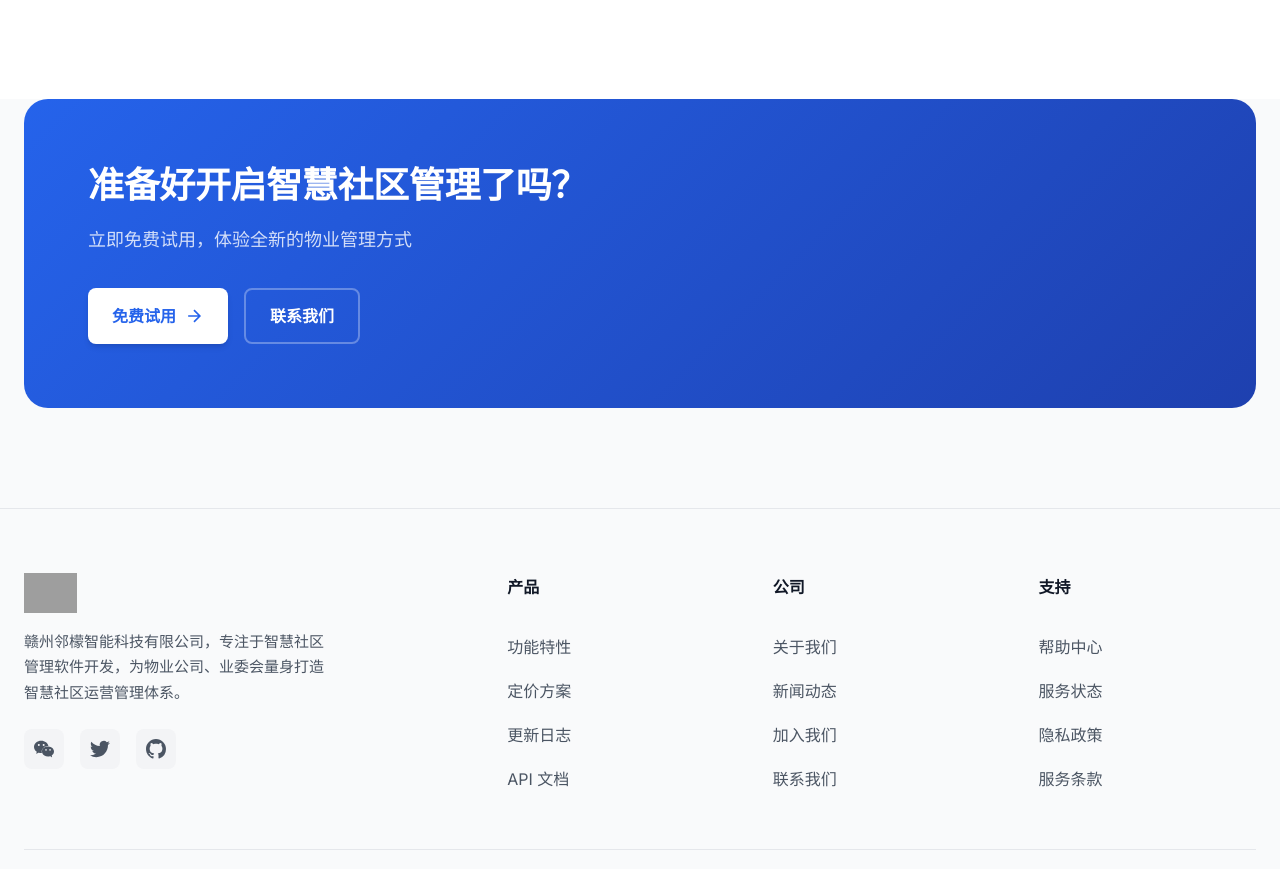
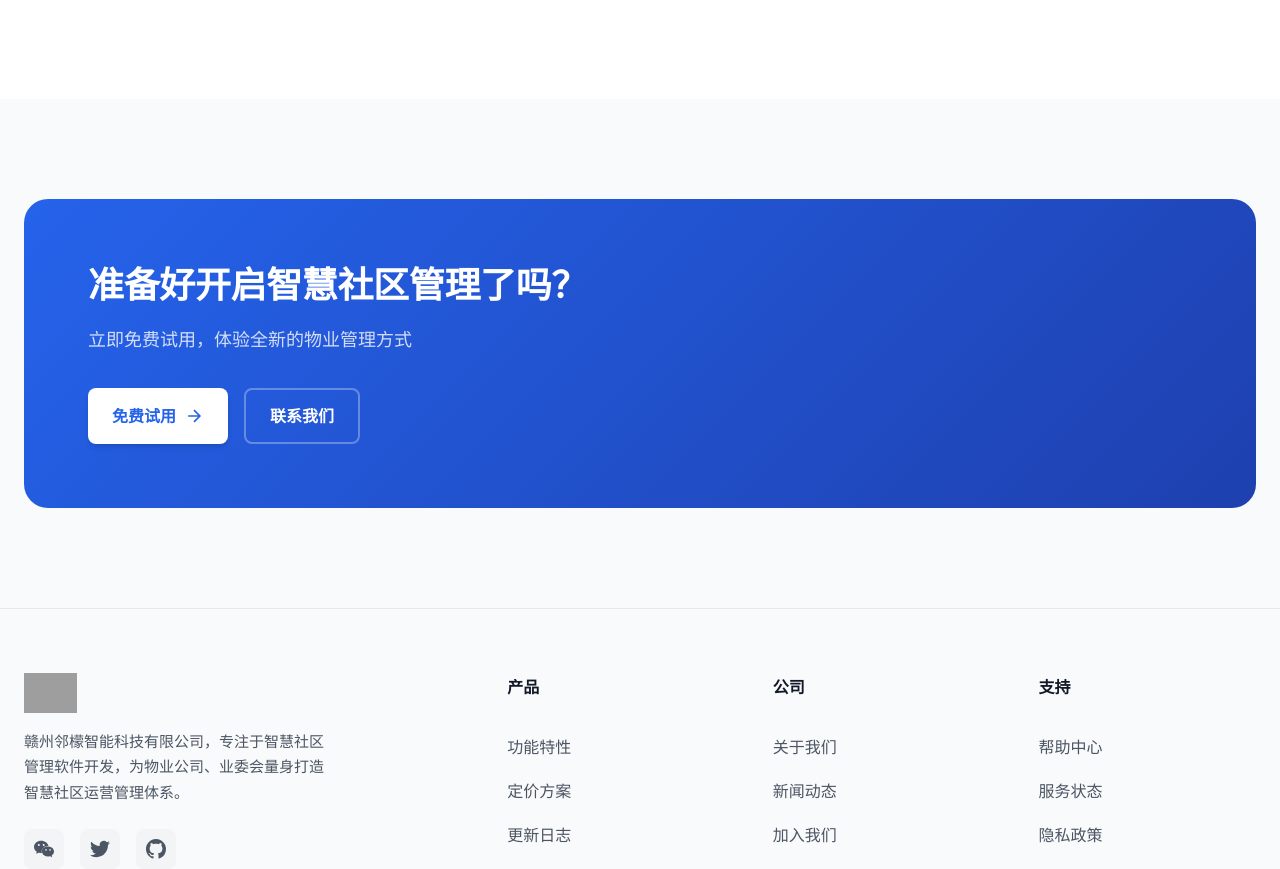
Before and after one commit to rebnonu-bot/lmzj_web, a Vue app: page /about in a window 1280 px wide. Shown: the part 4784-5653 px from the top of the page. Built offline with nearby package versions, Linux system fonts and the light colour scheme; grey boxes are pictures that could not be loaded.

Commit message:
fix: 修复关于我们页面CTA区块上下间距不对称问题

```diff
--- a/src/views/About.vue
+++ b/src/views/About.vue
@@ -689,7 +689,7 @@ const values = [
 
 /* CTA Section */
 .cta-section {
-  padding: 0 0 100px;
+  padding: 100px 0;
   background: var(--bg-secondary);
 }
 
```
